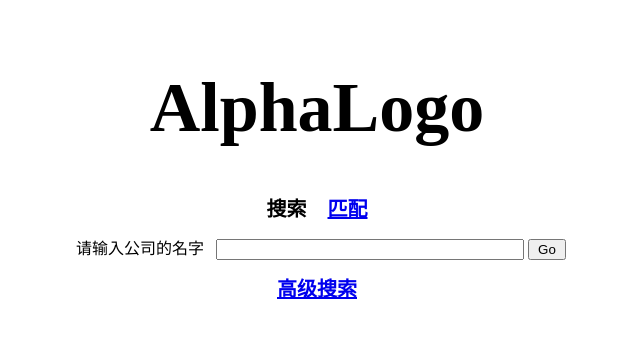
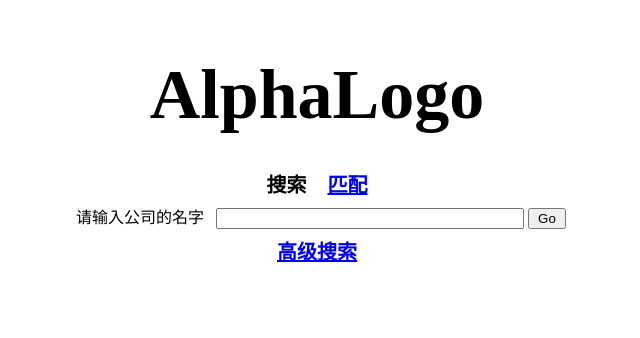
Before and after one commit to gigaflw/AlphaLogo, a Flask app: page / in a window 1280 px wide. Shown: the top 338 px of the page, without its empty margins (323-963 px from the left). Run offline with Flask 2, Linux system fonts and the light colour scheme.

Commit message:
reset.css

```diff
--- /dev/null
+++ b/website/static/reset.css
@@ -0,0 +1,48 @@
+/* http://meyerweb.com/eric/tools/css/reset/
+   v2.0 | 20110126
+   License: none (public domain)
+*/
+
+html, body, div, span, applet, object, iframe,
+h1, h2, h3, h4, h5, h6, p, blockquote, pre,
+a, abbr, acronym, address, big, cite, code,
+del, dfn, em, img, ins, kbd, q, s, samp,
+small, strike, strong, sub, sup, tt, var,
+b, u, i, center,
+dl, dt, dd, ol, ul, li,
+fieldset, form, label, legend,
+table, caption, tbody, tfoot, thead, tr, th, td,
+article, aside, canvas, details, embed,
+figure, figcaption, footer, header, hgroup,
+menu, nav, output, ruby, section, summary,
+time, mark, audio, video {
+	margin: 0;
+	padding: 0;
+	border: 0;
+	font-size: 100%;
+	font: inherit;
+	vertical-align: baseline;
+}
+/* HTML5 display-role reset for older browsers */
+article, aside, details, figcaption, figure,
+footer, header, hgroup, menu, nav, section {
+	display: block;
+}
+body {
+	line-height: 1;
+}
+ol, ul {
+	list-style: none;
+}
+blockquote, q {
+	quotes: none;
+}
+blockquote:before, blockquote:after,
+q:before, q:after {
+	content: '';
+	content: none;
+}
+table {
+	border-collapse: collapse;
+	border-spacing: 0;
+}
--- a/website/templates/layout.html
+++ b/website/templates/layout.html
@@ -2,6 +2,7 @@
 <html lang="en">
     <head>
         <meta charset="utf-8">
+        <link rel="stylesheet" href="static/reset.css">
         {% block styles %}{% endblock %}
     </head>
 
```
Also changed, not shown: 1 other file.
